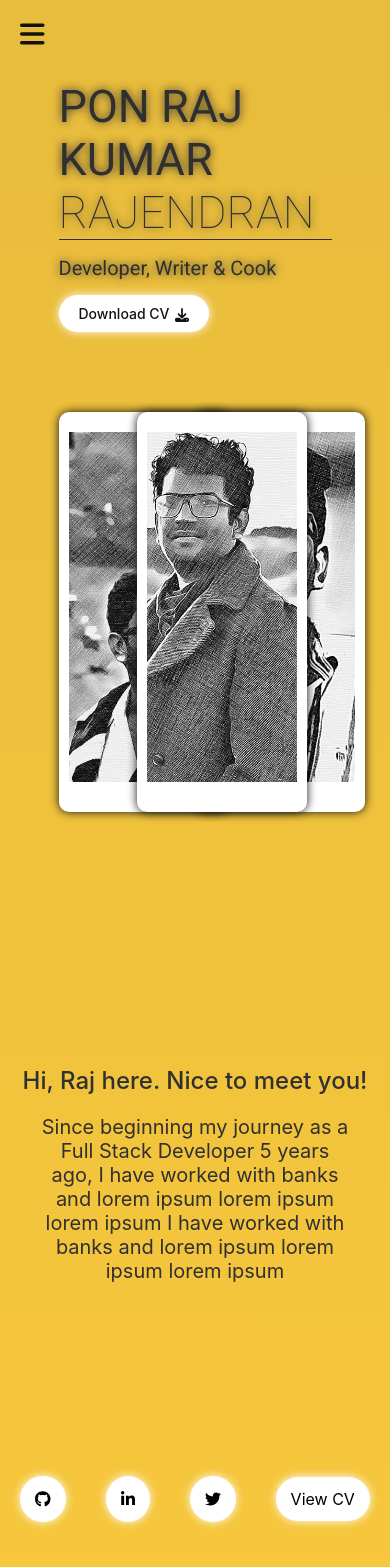
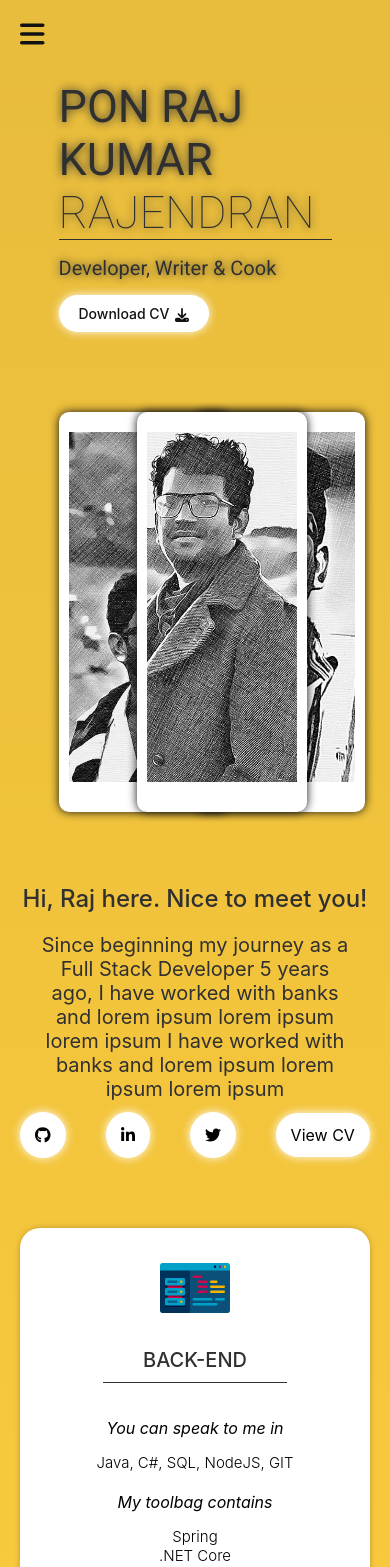
Before and after one commit to PonrajkumarRajendran/portfolio_site, a React (Create React App) app: page / in a window 390 px wide. Shown: the top 1567 px of the page. Built offline with nearby package versions, Linux system fonts and the light colour scheme.

Commit message:
height changes

```diff
--- a/src/components/about/about.styles.scss
+++ b/src/components/about/about.styles.scss
@@ -1,6 +1,6 @@
-@media screen and (max-width: 650px) {
+@media screen and (max-width: 1023px) {
   .aboutpage-top-container {
-    min-height: 100vh;
+    height: 480px;
     width: 100%;
     display: flex;
     align-items: center;
@@ -108,7 +108,7 @@
     }
   }
 }
-@media screen and (min-width: 651px) {
+@media screen and (min-width: 1024px) {
   .aboutpage-top-container {
     min-height: 100vh;
     width: 100%;
--- a/src/components/contact/contact.styles.scss
+++ b/src/components/contact/contact.styles.scss
@@ -1,6 +1,6 @@
-@media screen and (max-width: 899px) {
+@media screen and (max-width: 1023px) {
   .contact-container {
-    min-height: 100vh;
+    height: 600px;
     width: 100%;
     display: flex;
     align-items: center;
@@ -94,7 +94,7 @@
     }
   }
 }
-@media screen and (min-width: 900px) {
+@media screen and (min-width: 1024px) {
   .contact-container {
     min-height: 100vh;
     width: 100%;
--- a/src/components/project-list/planner-project/planner-project.styles.scss
+++ b/src/components/project-list/planner-project/planner-project.styles.scss
@@ -1,8 +1,7 @@
-@media screen and (max-width: 849px) {
+@media screen and (max-width: 1023px) {
   .plannerproject-container {
     display: flex;
     flex-direction: column;
-    min-height: 100vh;
     overflow: hidden;
     .plannerproject-left {
       width: 80%;
@@ -44,7 +43,7 @@
     .plannerproject-right {
       width: 65%;
       margin-top: 100px;
-      min-height: 70vh;
+      height: 600px;
       box-sizing: border-box;
       .plannerproject-images {
         position: relative;
@@ -175,7 +174,7 @@
     }
   }
 }
-@media screen and (min-width: 850px) {
+@media screen and (min-width: 1024px) {
   .plannerproject-container {
     display: flex;
     min-height: 100vh;
```
